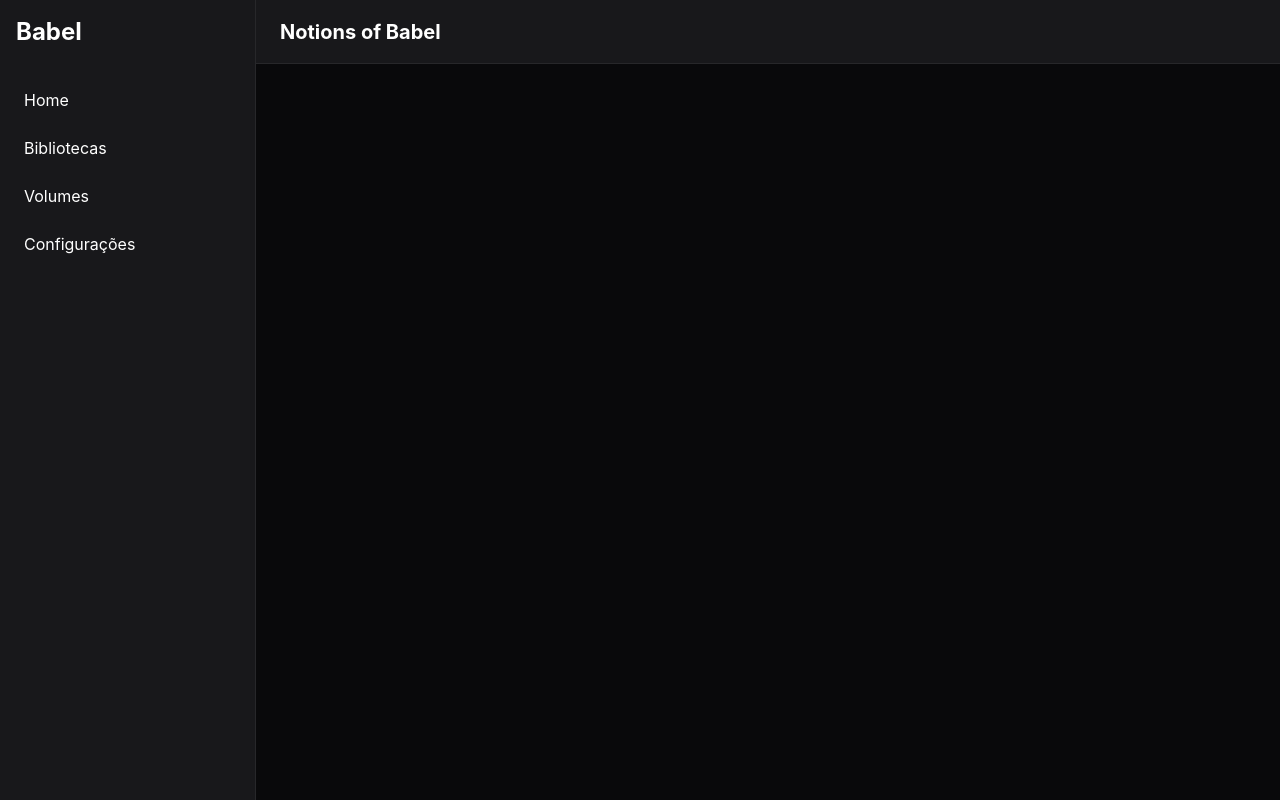
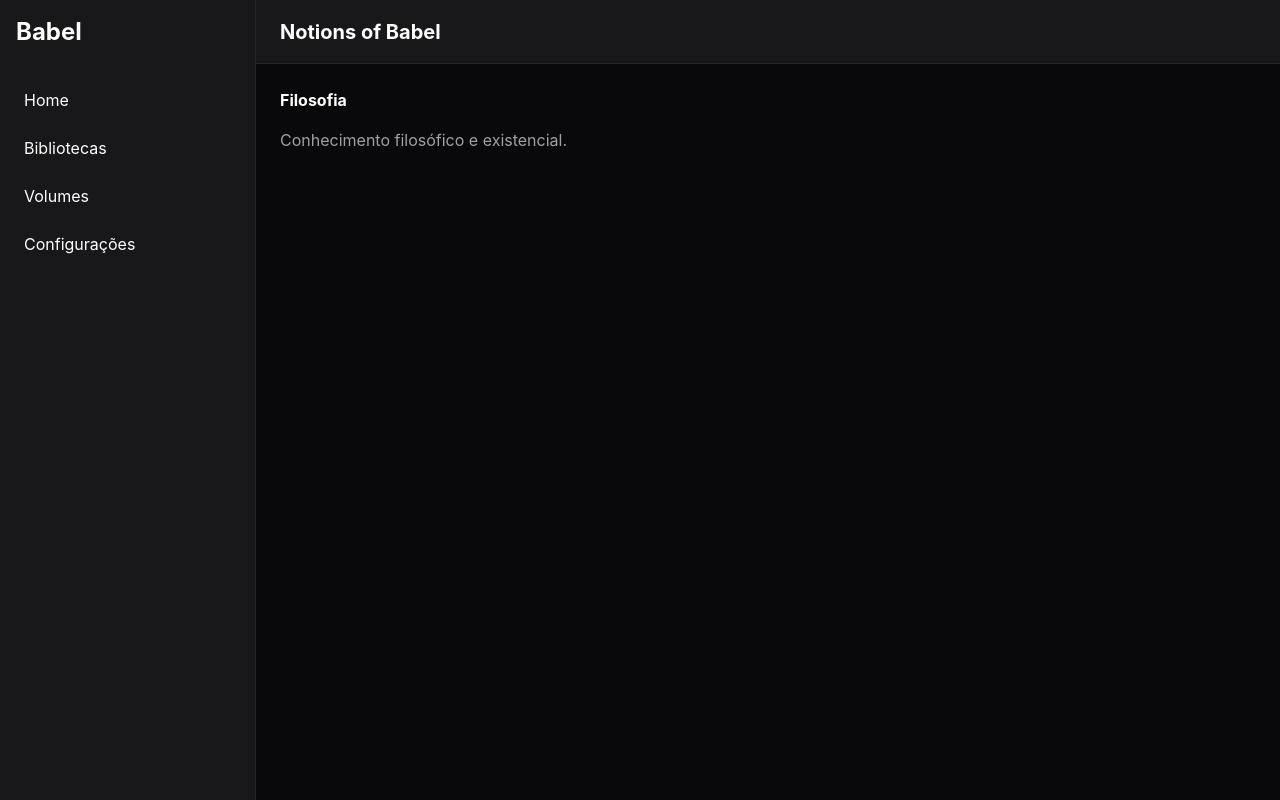
Before and after one commit to Murillo-505/babel-notions, a React (Vite) app: page /libraries/1 in a window 1280 px wide. Built offline with nearby package versions, Linux system fonts and the light colour scheme.

Commit message:
Impletentação de rota dinamica

```diff
--- a/src/App.jsx
+++ b/src/App.jsx
@@ -10,6 +10,7 @@ import Home from './pages/Home'
 import Libraries from './pages/Libraries'
 import Volumes from './pages/Volumes'
 import Settings from './pages/Settings'
+import LibraryDetails from './pages/LibraryDetails'
 
 function App() {
   return (
@@ -18,6 +19,7 @@ function App() {
         <Routes>
           <Route path="/" element={<Home />} />
           <Route path="/libraries" element={<Libraries />} />
+          <Route path="/libraries/:id" element={<LibraryDetails />} />
           <Route path="/volumes" element={<Volumes />} />
           <Route path="/settings" element={<Settings />} />
         </Routes>
--- a/src/components/LibraryCard.jsx
+++ b/src/components/LibraryCard.jsx
@@ -1,13 +1,18 @@
-function LibraryCard({ name, description }) {
+import { Link } from 'react-router-dom'
+
+function LibraryCard({ id, name, description }) {
   return (
+    <Link to={`/libraries/${id}`}>
       <div className="bg-zinc-900 border border-zinc-800 rounded-x1 p-4 hover:bg-zinc-800 transition cursor-pointer">
         <h2 className="text-xl font-bold mb-2">
           {name}
         </h2>
+
         <p className="text-zinc-400">
           {description}
         </p>
       </div>
+    </Link>
   )
 }
 
--- a/src/pages/Home.jsx
+++ b/src/pages/Home.jsx
@@ -33,6 +33,7 @@ function Home() {
         {filteredLibraries.map((library) => (
           <LibraryCard
             key={library.id}
+            id={library.id}
             name={library.name}
             description={library.description}
           />
--- /dev/null
+++ b/src/pages/LibraryDetails.jsx
@@ -0,0 +1,28 @@
+import { useParams } from 'react-router-dom'
+import { libraries } from '../data/libraries'
+
+function LibraryDetails() {
+  const { id } = useParams()
+
+  const library = libraries.find(
+    (item) => item.id === Number(id)
+  )
+
+  if(!library){
+    return <h1>Biblioteca não encontrada</h1>
+  }
+
+  return(
+    <div>
+      <h1 className='text-4x1 font-bold mb-4'>
+        {library.name}
+      </h1>
+
+      <p className='text-zinc-400'>
+        {library.description}
+      </p>
+    </div>
+  )
+}
+
+export default LibraryDetails
```
Lines whose indentation alone changed are shown as unchanged.
